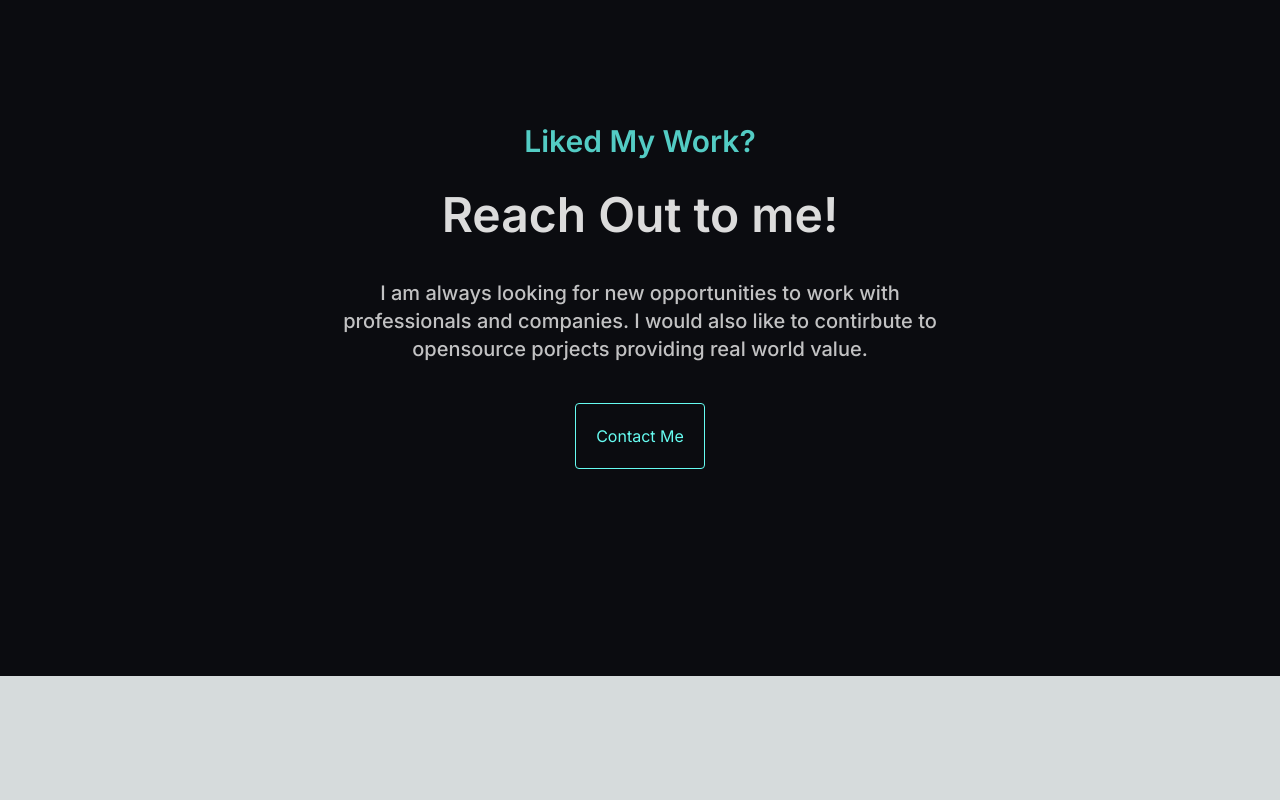
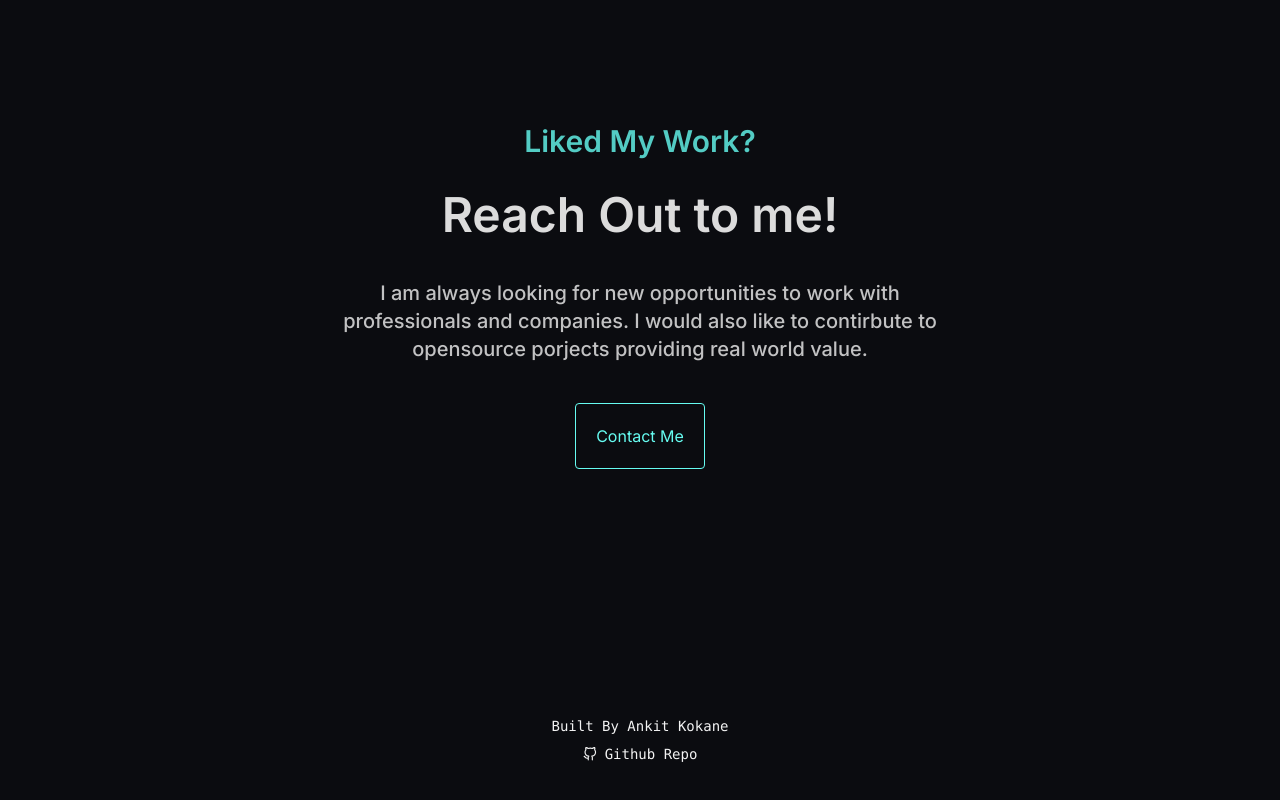
Before and after one commit to thedudeontitan/thedudeontitan.github.io.new, a Next.js app: page / in a window 1280 px wide. Shown: the part 4130-4930 px from the top of the page. Before the commit the page ends 4806 px from the top, so only its background shows below. Built offline with nearby package versions, Linux system fonts and the light colour scheme.

Commit message:
added a footer

```diff
--- a/app/layout.tsx
+++ b/app/layout.tsx
@@ -47,6 +47,19 @@ export default function RootLayout({
             </div>
           </div>
         </main>
+        <footer className="bg-[#0B0C10]">
+          <div className="w-full flex flex-col items-center text-[#f3f3f3] font-mono text-sm">
+            <Link href="https://github.com/thedudeontitan/thedudeontitan.github.io.new" target="_blank" className="my-10 hover:text-[#66FCF1] hover:scale-[1.02] transition-all">
+              <div className="flex flex-col items-center gap-y-2">
+                <span>Built By Ankit Kokane</span>
+                <span className="flex flex-row items-center gap-x-2">
+                  <FiGithub />
+                  Github Repo
+                </span>
+              </div>
+            </Link>
+          </div>
+        </footer>
       </body>
     </html>
   );
```
